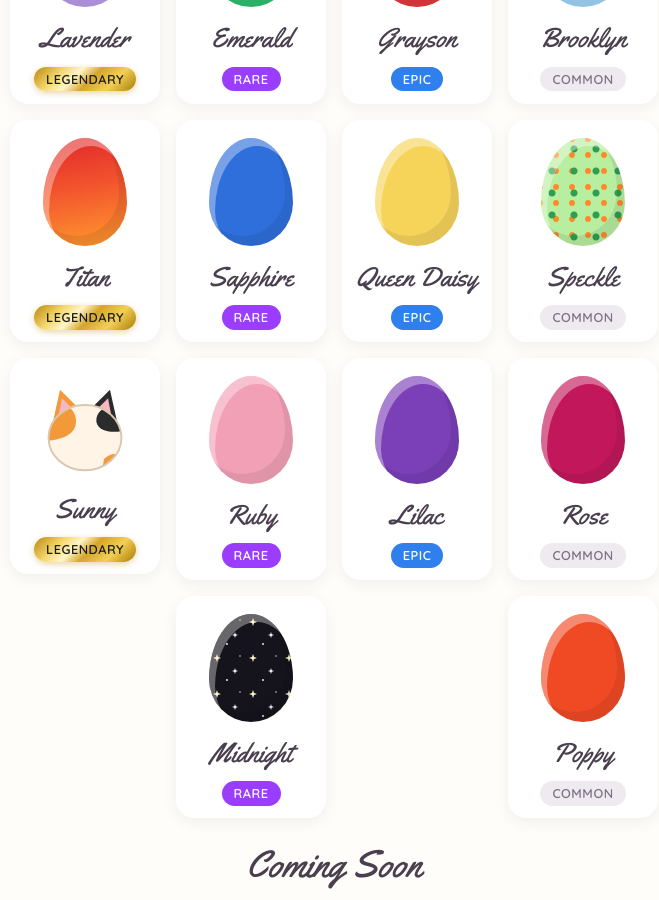
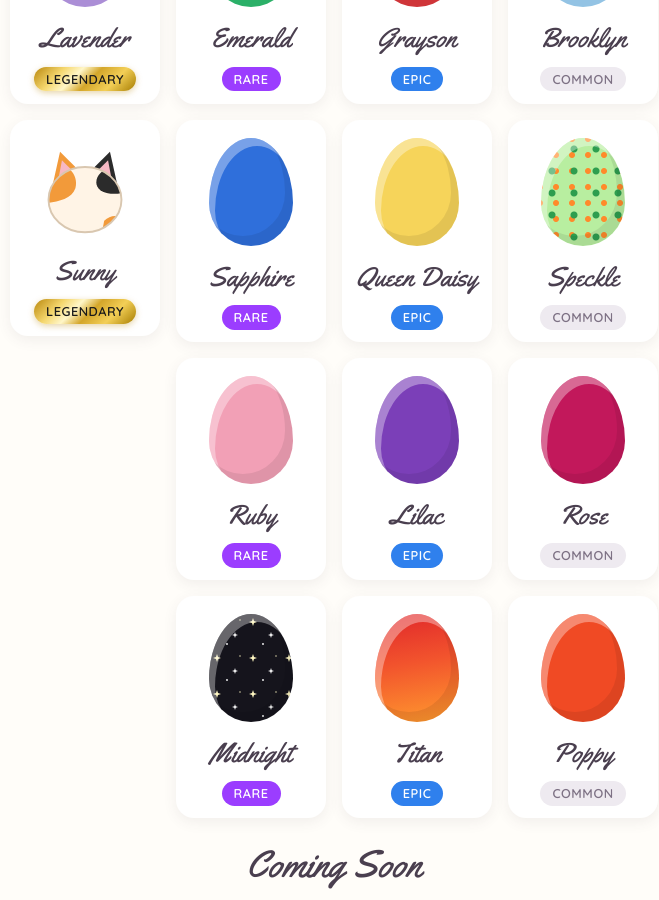
Before and after one commit to LucysTrinketsandTreasures/website-files, a Jekyll site: the page built from book.html, in a window 1280 px wide and 900 px high, scrolled down 855 px. Shown: the whole window, without its empty margins (306-965 px from the left). Built offline with Jekyll 4.4.1, drawn with Linux system fonts in a browser that asks for light colours.

Commit message:
Move Titan to Epic

```diff
--- a/book.html
+++ b/book.html
@@ -24,11 +24,6 @@
       <div class="dragon-card">
         <div class="dragon-egg egg-lavender"></div>
         <p class="dragon-name">Lavender</p>
-        <p class="rarity rarity-legendary">Legendary</p>
-      </div>
-      <div class="dragon-card">
-        <div class="dragon-egg egg-titan"></div>
-        <p class="dragon-name">Titan</p>
         <p class="rarity rarity-legendary">Legendary</p>
       </div>
       <div class="dragon-card">
@@ -92,6 +87,11 @@
         <p class="dragon-name">Lilac</p>
         <p class="rarity rarity-epic">Epic</p>
       </div>
+      <div class="dragon-card">
+        <div class="dragon-egg egg-titan"></div>
+        <p class="dragon-name">Titan</p>
+        <p class="rarity rarity-epic">Epic</p>
+      </div>
     </div>
 
     <div class="dragon-grid">
```
